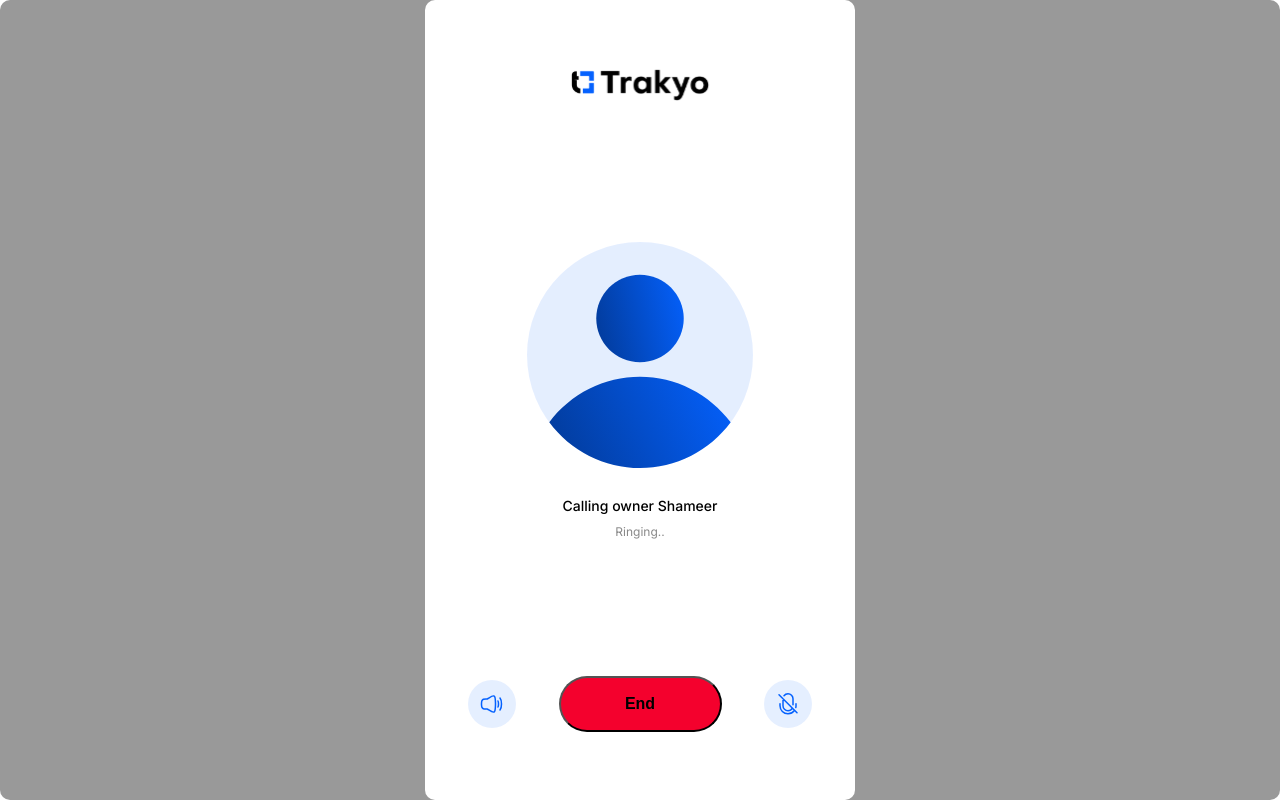
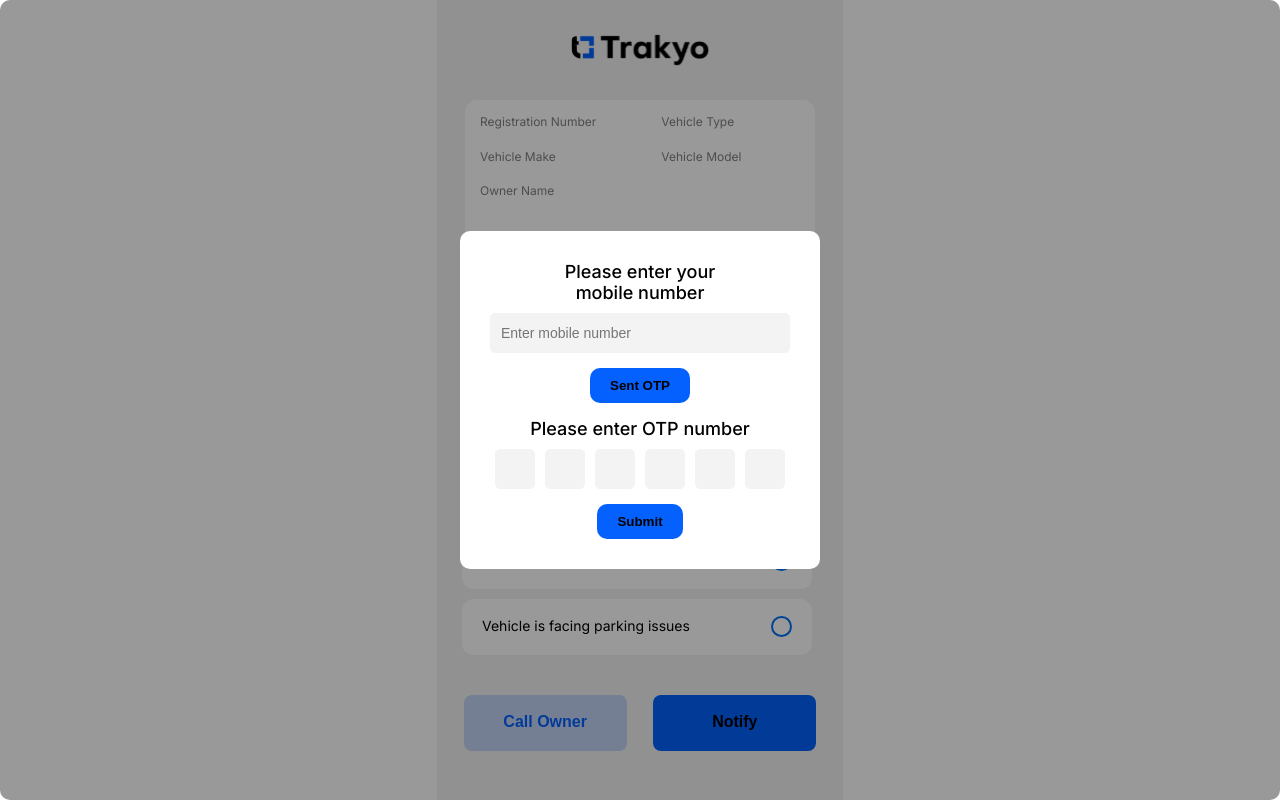
Before and after one commit to greatio-tech/trakyo-webapp, a Next.js app: page / in a window 1280 px wide. Both pictures are taken after a click on the button "Call Owner". Built offline with nearby package versions, Linux system fonts and the light colour scheme; no server answers.

Commit message:
number request Ui done

```diff
--- a/package.json
+++ b/package.json
@@ -16,7 +16,8 @@
     "dotenv": "^16.4.5",
     "next": "14.2.3",
     "react": "^18",
-    "react-dom": "^18"
+    "react-dom": "^18",
+    "react-otp-input": "^3.1.1"
   },
   "devDependencies": {
     "@types/node": "^20",
--- a/src/app/components/call-screen/CallScreen.module.css
+++ b/src/app/components/call-screen/CallScreen.module.css
@@ -4,15 +4,17 @@
   width: 100%;
   display: flex;
   justify-content: center;
-  align-items: flex-end;
+  align-items: center;
   backdrop-filter: brightness(0.6);
   z-index: 1;
   border-radius: 10px;
+  overflow: hidden;
 }
 
 .diaolgBlock {
-  width: 100%;
-  height: 100%;
+  /* width: 100%; */
+  /* height: 100%; */
+  padding: 30px;
   display: flex;
   align-items: center;
   justify-content: space-around;
@@ -27,6 +29,34 @@
       calc($radius * 0); */
 }
 
+.ContactusTypeName {
+  display: flex;
+  flex-direction: column;
+  width: 100%;
+}
+
+.button {
+  margin-top: 15px;
+  cursor: pointer;
+  border: none;
+  border-radius: 10px;
+  background-color: #0461fe;
+  padding: 10px 20px;
+  font-weight: 600;
+}
+
+.input1 {
+  width: 300px;
+  height: 40px;
+  font-weight: 500;
+  padding-left: 10px;
+  border: 1px solid #f3f3f3;
+  border-radius: 5px;
+  background-color: #f3f3f3;
+  color: black;
+  font-size: 14px;
+}
+
 .details {
   display: flex;
   flex-direction: column;
@@ -34,11 +64,11 @@
   gap: 10px;
   margin-top: 25px;
 }
-.CallingName{
+.CallingName {
   font-size: 14px;
   font-weight: 500;
 }
-.ringing{
+.ringing {
   font-size: 12px;
   font-weight: 400;
   color: #05050578;
--- a/src/app/components/call-screen/callScreen.tsx
+++ b/src/app/components/call-screen/callScreen.tsx
@@ -1,19 +1,133 @@
-import React from "react";
-import Image from "next/image";
+import React, { useState } from "react";
 import styles from "./CallScreen.module.css";
-import TrakyoLogo from "../../../../public/assets/images/Trakyo_logo.svg";
-import User from "../../../../public/assets/images/User.svg";
-import Speker from "../../../../public/assets/images/Speker.svg";
-import Mike from "../../../../public/assets/images/Mike.svg";
-
+import OtpInput, { InputProps } from "react-otp-input";
+import { ClassNames } from "@emotion/react";
 function callScreen() {
+  const [otp, setOtp] = useState("");
   return (
     <div className={`${styles.popUpContainer}`}>
       <div className={`${styles.diaolgBlock}`}>
-        <div>
-          <Image src={TrakyoLogo} alt="logo" />
+        <div
+          style={{
+            display: "flex",
+            justifyContent: "center",
+            flexDirection: "column",
+            alignItems: "center",
+          }}
+        >
+          <div className={styles.ContactusTypeName}>
+            {/* <img src="/indian_flag.svg" alt="img" /> */}
+
+            <div
+              style={{
+                display: "flex",
+                justifyContent: "center",
+                alignItems: "center",
+                paddingBottom: "10px",
+              }}
+            >
+              <span
+                style={{
+                  textAlign: "center",
+                  fontWeight: "500",
+                  fontSize: "18px",
+                }}
+              >
+                Please enter your <br></br> mobile number
+              </span>
+            </div>
+
+            <div style={{ display: "flex", gap: "10px", alignItems: "center" }}>
+              {/* <div>
+                <Image style={{ display: "flex" }} src={flag} alt="logo" />
+              </div> */}
+
+              <div>
+                <input
+                  type="text"
+                  className={styles.input1}
+                  name="from_email"
+                  maxLength={10}
+                  placeholder="Enter mobile number"
+                  // value={email.toLowerCase() && email.trim()}
+                  // onChange={handleEmailChange}
+                />
+              </div>
+            </div>
+          </div>
+
+          <button className={styles.button}>Sent OTP</button>
+
+          <div className={styles.ContactusTypeName}>
+            {/* <img src="/indian_flag.svg" alt="img" /> */}
+
+            <div
+              style={{
+                display: "flex",
+                justifyContent: "center",
+                alignItems: "center",
+                paddingBottom: "10px",
+              }}
+            >
+              <span
+                style={{
+                  textAlign: "center",
+                  fontWeight: "500",
+                  fontSize: "18px",
+                  paddingTop: "15px",
+                }}
+              >
+                Please enter OTP number
+              </span>
+            </div>
+
+            <div
+              style={{
+                display: "flex",
+                gap: "10px",
+                alignItems: "center",
+                justifyContent: "center",
+              }}
+            >
+              {/* <div>
+                <Image style={{ display: "flex" }} src={flag} alt="logo" />
+              </div> */}
+
+              <div>
+                <OtpInput
+                  value={otp}
+                  onChange={setOtp}
+                  numInputs={6}
+                  inputStyle={{
+                    appearance: "none",
+                    width: "40px",
+                    height: "40px",
+                    backgroundColor: "#f3f3f3",
+                    color: "#050505",
+                    borderRadius: "5px",
+                    border: "1px solid #f3f3f3",
+                    fontWeight: "600",
+                  }}
+                  renderSeparator={<div style={{ width: "10px" }}> </div>}
+                  renderInput={(props) => <input {...props} />}
+                />
+              </div>
+
+              {/* <div>
+                <input
+                  type="text"
+                  className={styles.input1}
+                  placeholder="Enter OTP"
+                  maxLength={6}
+                  // value={email.toLowerCase() && email.trim()}
+                  // onChange={handleEmailChange}
+                />
+              </div> */}
+            </div>
+          </div>
+          <button className={styles.button}>Submit</button>
         </div>
-        <div>
+        {/* <div>
           <div>
             <Image src={User} alt="logo" />
           </div>
@@ -32,7 +146,7 @@ function callScreen() {
           <div>
             <Image src={Mike} alt="logo" />
           </div>
-        </div>
+        </div> */}
       </div>
     </div>
   );
```
Also changed, not shown: public/assets/images/indian_flag.svg (added), 1 other file (tests, documents, lock files or other folders).
